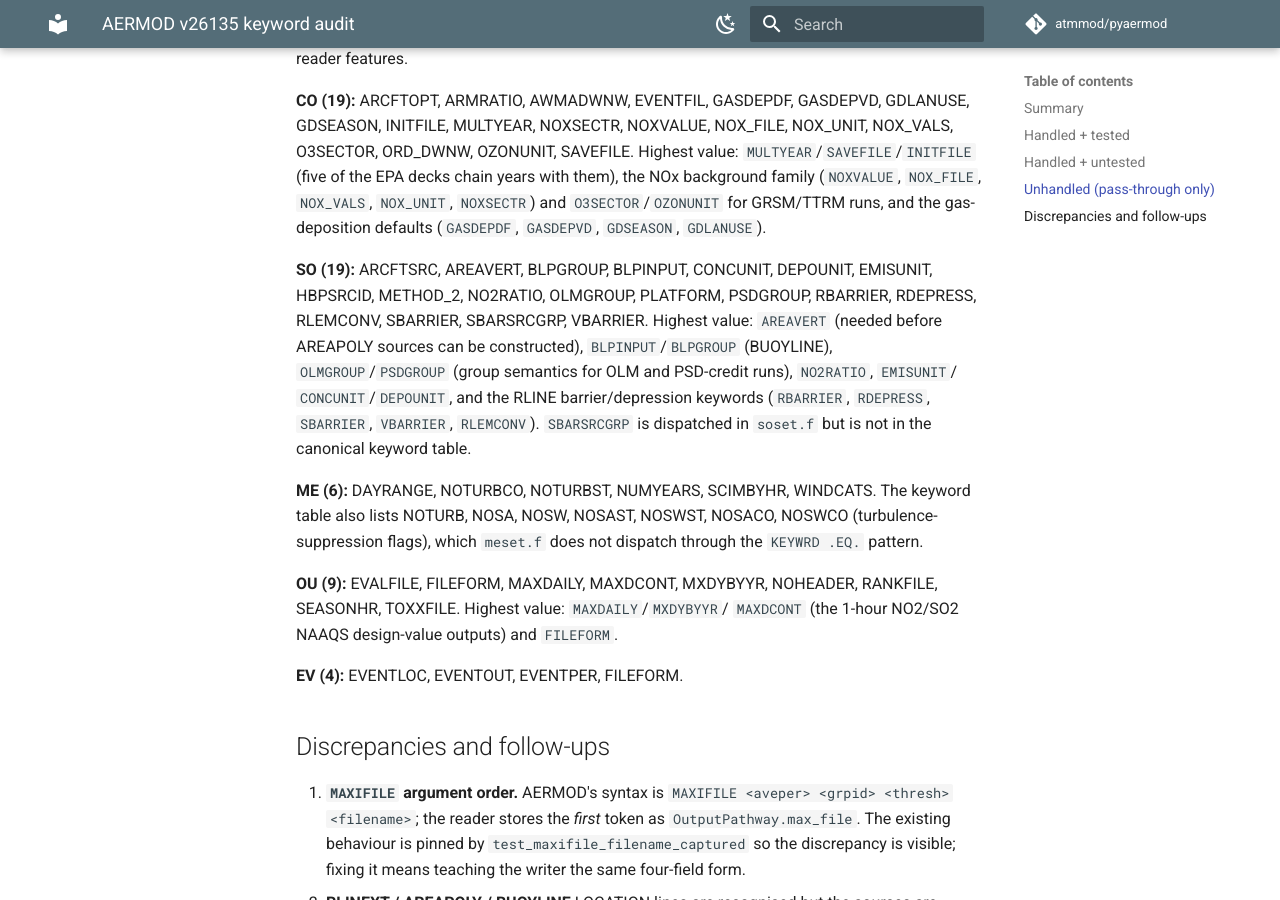
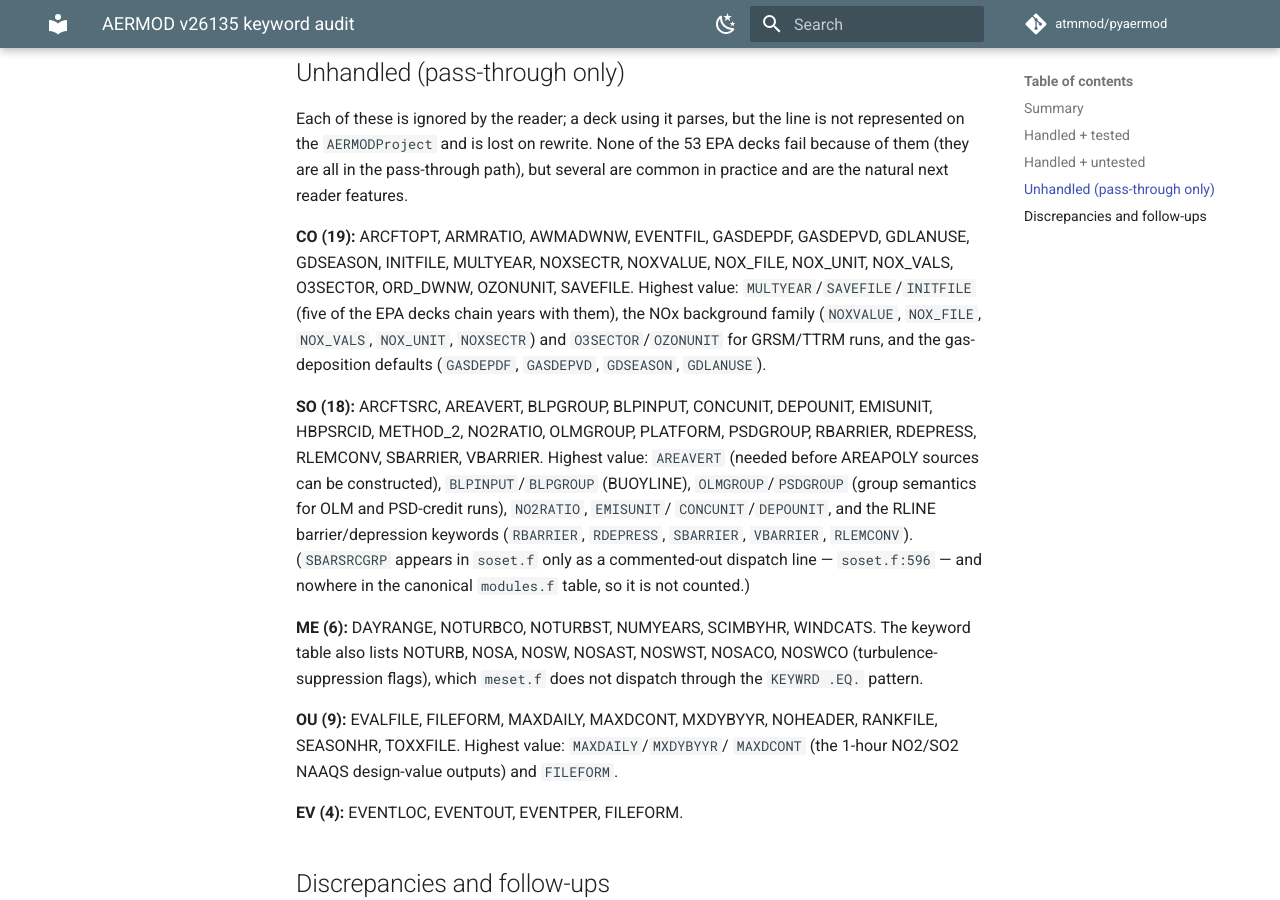
Before and after one commit to atmmod/pyaermod, an MkDocs documentation site: the page built from docs/keyword-audit-v26135.md, in a window 1280 px wide and 900 px high, scrolled down 2709 px. Built offline with MkDocs 1.6.1 and Material for MkDocs 9.7.7, drawn with Linux system fonts in a browser that asks for light colours; comment, search, counter and statistics services are not loaded; some of the changed text lies outside the part shown.

Commit message:
Count SBARSRCGRP out of the SO keyword totals
soset.f dispatches 37 distinct keywords only if commented-out lines are
counted: SBARSRCGRP appears at soset.f:596 as `C     ELSE IF (KEYWRD .EQ.
'SBARSRCGRP') THEN`, and the name is absent from the canonical keyword
table in modules.f. Live SO dispatch is therefore 36 keywords, 18 handled
+ tested and 18 unhandled; the summary row and the unhandled list now say
so. coset/reset/meset/ouset/evset have no commented-out branches and are
unchanged at 37/7/14/16/5.

The documented extraction command was what produced the wrong figure — it
piped soset.f straight into the KEYWRD grep — so it now filters fixed-form
comment lines first, with a note that soset.f is the only file where that
changes the count.

Co-Authored-By: Claude Opus 5 <noreply@anthropic.com>

````diff
--- a/docs/keyword-audit-v26135.md
+++ b/docs/keyword-audit-v26135.md
@@ -10,8 +10,16 @@ per-pathway dispatch lives in `coset.f`, `soset.f`, `reset.f`, `meset.f`,
 `ouset.f` and `evset.f` (`IF (KEYWRD .EQ. '...')`). Extracted with:
 
 ```bash
-grep -ohE "KEYWRD\s*\.EQ\.\s*'[A-Z0-9_]+'" coset.f | grep -oE "'[A-Z0-9_]+'" | tr -d "'" | sort -u
+# The first filter drops fixed-form comment lines (column 1 = C/!/*).
+# Without it soset.f reports 37 keywords instead of 36: SBARSRCGRP is
+# present only as a commented-out dispatch branch.
+grep -E "^[^C!*]" coset.f \
+  | grep -ohE "KEYWRD\s*\.EQ\.\s*'[A-Z0-9_]+'" \
+  | grep -oE "'[A-Z0-9_]+'" | tr -d "'" | sort -u
 ```
+
+Only `soset.f` has such a branch; the other five files give the same total
+with or without the filter.
 
 "Handled" means the keyword appears as a string literal in
 `src/pyaermod/input_reader.py` and is either stored structurally or
@@ -44,7 +52,7 @@ keywords therefore never reach the validator.
 | Pathway | v26135 keywords | Handled + tested | Handled + untested | Unhandled |
 |---|---:|---:|---:|---:|
 | CO | 37 | 18 | 0 | 19 |
-| SO | 37 | 18 | 0 | 19 |
+| SO | 36 | 18 | 0 | 18 |
 | RE | 7 | 7 | 0 | 0 |
 | ME | 14 | 8 | 0 | 6 |
 | OU | 16 | 7 | 0 | 9 |
@@ -122,15 +130,16 @@ chain years with them), the NOx background family (`NOXVALUE`,
 for GRSM/TTRM runs, and the gas-deposition defaults (`GASDEPDF`,
 `GASDEPVD`, `GDSEASON`, `GDLANUSE`).
 
-**SO (19):** ARCFTSRC, AREAVERT, BLPGROUP, BLPINPUT, CONCUNIT, DEPOUNIT,
+**SO (18):** ARCFTSRC, AREAVERT, BLPGROUP, BLPINPUT, CONCUNIT, DEPOUNIT,
 EMISUNIT, HBPSRCID, METHOD_2, NO2RATIO, OLMGROUP, PLATFORM, PSDGROUP,
-RBARRIER, RDEPRESS, RLEMCONV, SBARRIER, SBARSRCGRP, VBARRIER.
+RBARRIER, RDEPRESS, RLEMCONV, SBARRIER, VBARRIER.
 Highest value: `AREAVERT` (needed before AREAPOLY sources can be
 constructed), `BLPINPUT`/`BLPGROUP` (BUOYLINE), `OLMGROUP`/`PSDGROUP`
 (group semantics for OLM and PSD-credit runs), `NO2RATIO`, `EMISUNIT`/
 `CONCUNIT`/`DEPOUNIT`, and the RLINE barrier/depression keywords
-(`RBARRIER`, `RDEPRESS`, `SBARRIER`, `VBARRIER`, `RLEMCONV`). `SBARSRCGRP`
-is dispatched in `soset.f` but is not in the canonical keyword table.
+(`RBARRIER`, `RDEPRESS`, `SBARRIER`, `VBARRIER`, `RLEMCONV`). (`SBARSRCGRP`
+appears in `soset.f` only as a commented-out dispatch line — `soset.f:596`
+— and nowhere in the canonical `modules.f` table, so it is not counted.)
 
 **ME (6):** DAYRANGE, NOTURBCO, NOTURBST, NUMYEARS, SCIMBYHR, WINDCATS.
 The keyword table also lists NOTURB, NOSA, NOSW, NOSAST, NOSWST, NOSACO,
````
